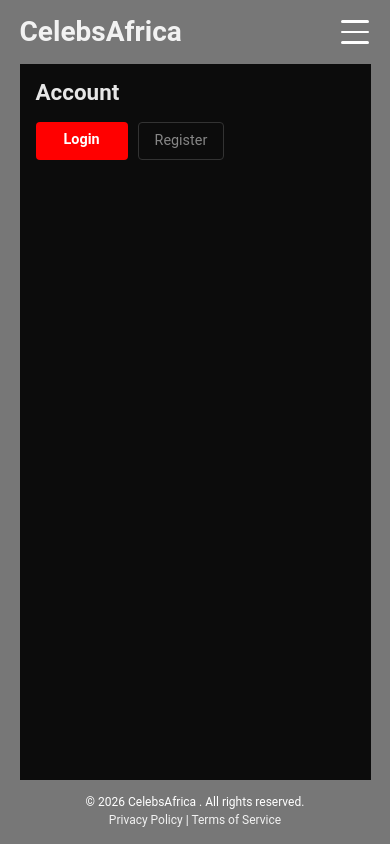
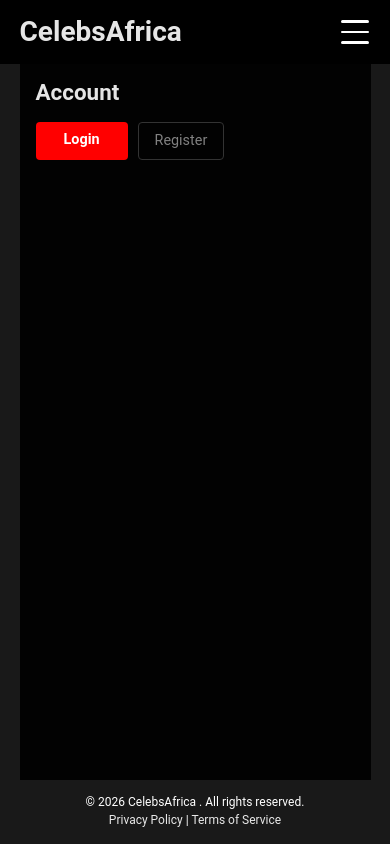
Before and after one commit to KwameDomfe/celebs_africa, a Django app: page /accounts/ in a window 390 px wide. Run offline with Django 5.2, Linux system fonts and the light colour scheme; data comes from the database, SQL or seed files in the repository; both versions use the stored data as it was after the commit; some libraries are stand-ins or nearby versions.

Commit message:
Updated the mobile ui.

```diff
--- a/core/templates/base.html
+++ b/core/templates/base.html
@@ -60,8 +60,9 @@
     </style>
 </head>
 <body class="vh-100 flex flex-column justify-between">
-    <header class="bg-gray text-white db w-100 fixed top-0 left-0 z-999">
-        <nav class="flex justify-between items-center container container90 bg-gray text-white pv1-00 h-100">
+    <header class="bg-black text-white db w-100 fixed top-0 left-0 z-999">
+        <nav class="flex justify-between items-center
+            container container90 text-white pv1-00 h-100">
             <div class="flex items-center justify-center">
                 <a href="/"
                     class="white-90 f1-75 b"
@@ -220,7 +221,7 @@
             </a>
         {% endif %}
     </div>
-    <main class="flex-auto w-100 bg-gray"
+    <main class="flex-auto w-100 bg-black-90"
         style="height:calc(100vh - 128px);
             margin-top:64px;
             margin-bottom:64px;
@@ -242,7 +243,7 @@
             {% endblock %}
         </div>
     </main>
-    <footer class="flex flex-column items-center justify-center bg-gray white db w-100 tc fixed bottom-0 left-0 f0-75 z-999" style="height:64px;">
+    <footer class="flex flex-column items-center justify-center bg-black-90 white db w-100 tc fixed bottom-0 left-0 f0-75 z-999" style="height:64px;">
         <p class="flex items-center justify-center mb0-25">
             &copy; {{ year|default:2026 }} CelebsAfrica . All rights reserved.
 
```
Also changed, not shown: db.sqlite3.
